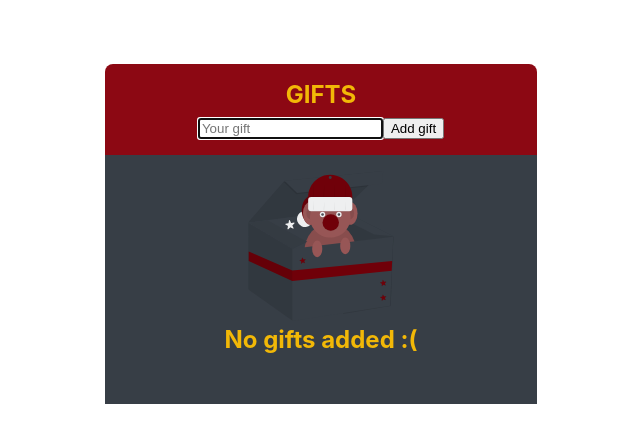
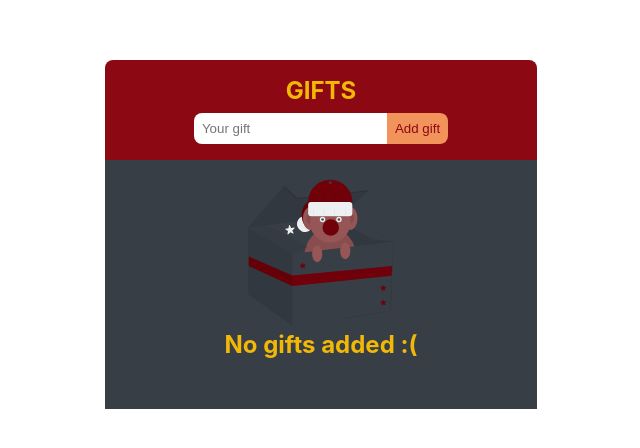
Before and after one commit to lopez-tomas/adviency, a React (Create React App) app: page / in a window 1280 px wide. Shown: the part 166-614 px from the top of the page, without its empty margins (319-959 px from the left). Built offline with nearby package versions, Linux system fonts and the light colour scheme.

Commit message:
[FEAT/styles]: Form styles added.

```diff
--- a/src/containers/Form.jsx
+++ b/src/containers/Form.jsx
@@ -1,5 +1,6 @@
 import React, { useRef, useContext, useState } from 'react';
 import AppContext from '../context/AppContext';
+import '../styles/Form.sass';
 
 const Form = () => {
   const {state, addGift} = useContext(AppContext);
--- /dev/null
+++ b/src/styles/Form.sass
@@ -0,0 +1,23 @@
+@use './modules/colors'
+@use './modules/sizes'
+
+.Form
+  .add-input, .add-btn
+    padding: sizes.$md
+    border: none
+
+  .add-input
+    border-top-left-radius: sizes.$md
+    border-bottom-left-radius: sizes.$md
+
+    &:focus
+      outline: none
+
+  .add-btn
+    border-top-right-radius: sizes.$md
+    border-bottom-right-radius: sizes.$md
+    color: colors.$background-primary
+    background-color: colors.$background-secondary
+
+    &:hover
+      background-color: colors.$text-primary
```
